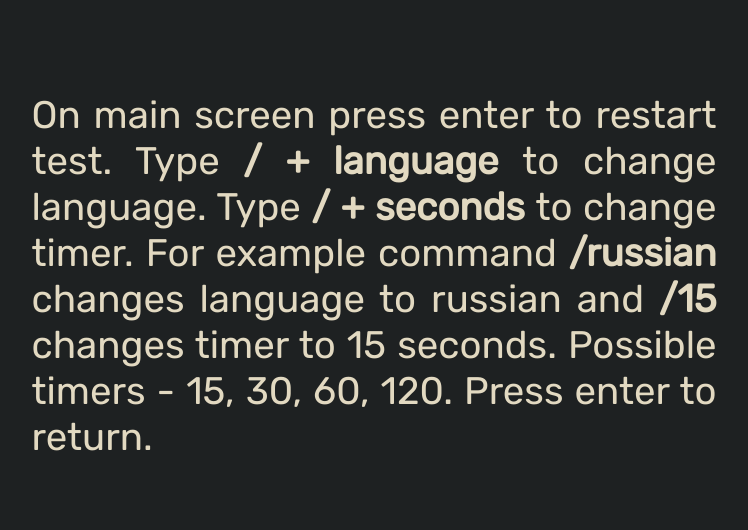
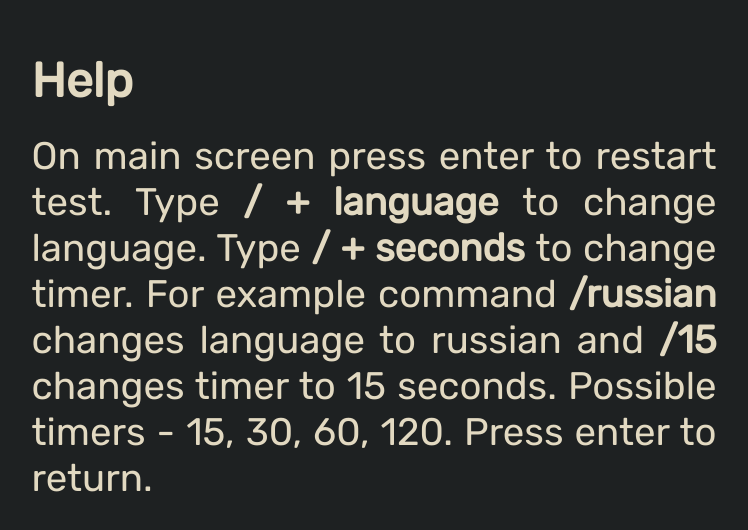
Before and after one commit to slammyy/typing-trainer, a website: page public/help/index.html in a window 1280 px wide. Shown: the part 124-654 px from the top of the page, without its empty margins (266-1014 px from the left). Drawn offline with Linux system fonts and the light colour scheme.

Commit message:
feat: add header to help page

```diff
--- a/public/help/index.html
+++ b/public/help/index.html
@@ -10,6 +10,7 @@
 
     <body>
         <main>
+            <h1>Help</h1>
             <p class="help">
                 On main screen press enter to restart test.
                 Type <b>/ + language </b>to change language.
--- a/public/help/style.css
+++ b/public/help/style.css
@@ -30,7 +30,11 @@ main {
     display: flex;
     flex-direction: column;
     justify-content: center;
-    align-items: center;
+}
+
+h1 {
+    font-size: 3em;
+    margin-bottom: 0.5em;
 }
 
 .help {
```
